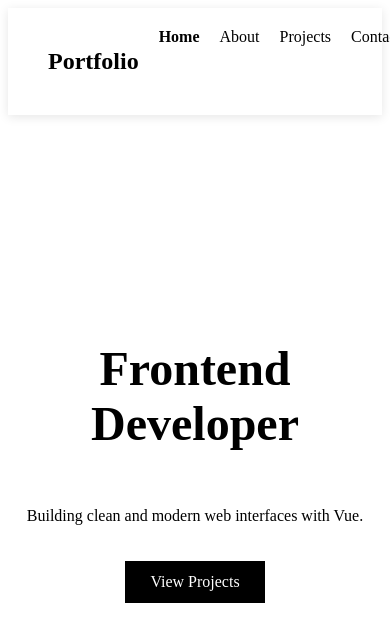
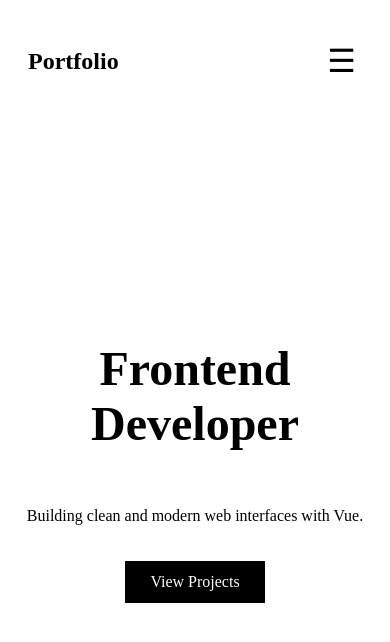
Before and after one commit to Mazennaji/VueJS-Portfolio, a Vue app: page / in a window 390 px wide. Shown: the top 642 px of the page. Built offline with nearby package versions, Linux system fonts and the light colour scheme.

Commit message:
Add responsive Navbar with toggle menu and implement dark mode toggle button

```diff
--- a/src/components/Navbar.vue
+++ b/src/components/Navbar.vue
@@ -1,8 +1,8 @@
 <template>
   <nav>
     <h2>Portfolio</h2>
-
-    <div>
+    <button class="burger" @click="toggleMenu">☰</button>
+    <div :class="{ open: openMenu }">
       <router-link to="/">Home</router-link>
       <router-link to="/about">About</router-link>
       <router-link to="/projects">Projects</router-link>
@@ -11,21 +11,40 @@
   </nav>
 </template>
 
+<script setup>
+import { ref } from "vue"
+const openMenu = ref(false)
+function toggleMenu() { openMenu.value = !openMenu.value }
+</script>
+
 <style scoped>
 nav {
   display: flex;
   justify-content: space-between;
-  padding: 20px 40px;
-  box-shadow: 0 2px 10px rgba(0,0,0,.1);
+  padding: 20px;
+  position: relative;
 }
-
-a {
-  margin-left: 20px;
-  text-decoration: none;
-  color: black;
+.burger {
+  display: none;
+  background: none;
+  border: none;
+  font-size: 2rem;
 }
-
-a.router-link-active {
-  font-weight: bold;
+div {
+  display: flex;
+  gap: 20px;
+}
+div.open {
+  display: flex;
+  flex-direction: column;
+  position: absolute;
+  top: 60px;
+  right: 20px;
+  background: var(--bg);
+  padding: 10px;
+}
+@media (max-width: 768px){
+  .burger { display: block }
+  div { display: none }
 }
 </style>
--- a/src/style.css
+++ b/src/style.css
@@ -82,4 +82,9 @@ button:focus-visible {
   font-family: Arial, Helvetica, sans-serif;
 }
 
+
+.hero {
+  background: url('/hero.jpg') center / cover fixed;
 }
+
+}
--- a/src/views/Projects.vue
+++ b/src/views/Projects.vue
@@ -1,29 +1,35 @@
 <script setup>
+import { onMounted } from "vue";
+
 const projects = [
-  {
-    title: "Landing Page",
-    desc: "Responsive landing page design",
-  },
-  {
-    title: "Dashboard UI",
-    desc: "Admin dashboard interface",
-  },
-  {
-    title: "Portfolio",
-    desc: "Vue based portfolio website",
-  },
-]
+  { title: "Landing Page", desc: "Responsive landing page", img: "/img1.jpg" },
+  { title: "Dashboard UI", desc: "Admin dashboard", img: "/img2.jpg" },
+  { title: "Portfolio", desc: "Vue portfolio site", img: "/img3.jpg" },
+];
+
+onMounted(() => {
+  const cards = document.querySelectorAll(".card");
+  const observer = new IntersectionObserver(
+    (entries) => {
+      entries.forEach((entry) => {
+        if (entry.isIntersecting) entry.target.classList.add("show");
+      });
+    },
+    { threshold: 0.2 },
+  );
+
+  cards.forEach((card) => observer.observe(card));
+});
 </script>
 
 <template>
   <section class="projects">
     <h1>Projects</h1>
 
-    <div class="grid">
-      <div v-for="p in projects" :key="p.title" class="card">
-        <h3>{{ p.title }}</h3>
-        <p>{{ p.desc }}</p>
-      </div>
+    <div v-for="p in projects" :key="p.title" class="card">
+      <img :src="p.img" alt="" class="project-img" />
+      <h3>{{ p.title }}</h3>
+      <p>{{ p.desc }}</p>
     </div>
   </section>
 </template>
@@ -35,18 +41,36 @@ const projects = [
 
 .grid {
   display: grid;
-  grid-template-columns: repeat(auto-fit,minmax(250px,1fr));
+  grid-template-columns: repeat(auto-fit, minmax(250px, 1fr));
   gap: 20px;
 }
 
 .card {
   padding: 20px;
   border-radius: 10px;
-  box-shadow: 0 5px 15px rgba(0,0,0,.1);
-  transition: .3s;
+  box-shadow: 0 5px 15px rgba(0, 0, 0, 0.1);
+  transition: 0.3s;
 }
 
 .card:hover {
   transform: translateY(-5px);
 }
+
+.card {
+  opacity: 0;
+  transform: translateY(20px);
+  transition: all 0.5s ease;
+}
+
+.card.show {
+  opacity: 1;
+  transform: translateY(0);
+}
+
+.project-img {
+  width: 100%;
+  border-radius: 8px;
+  margin-bottom: 10px;
+}
+
 </style>
```
Also changed, not shown: src/components/DarkModeToggle.vue (added, +29 -0 lines).
